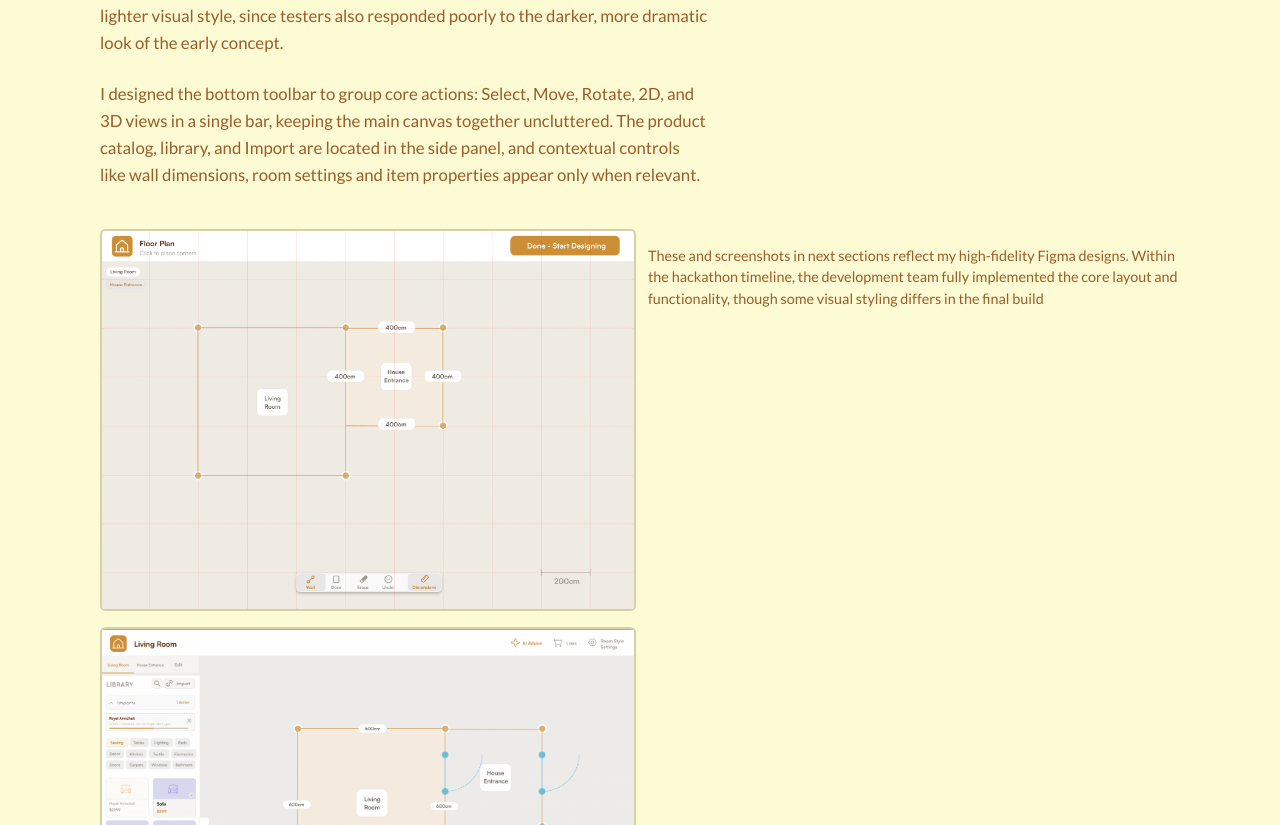
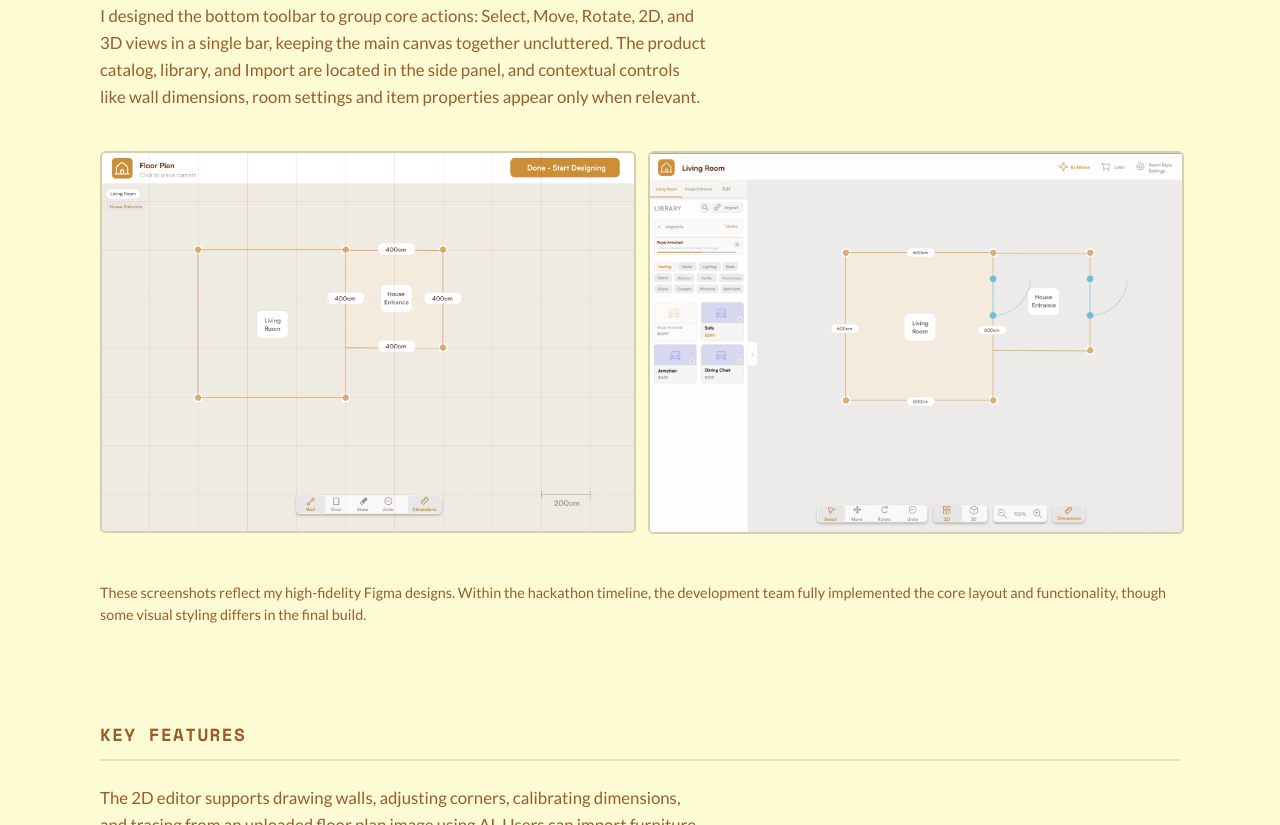
Before and after one commit to Makusa-san/portfolio, a plain HTML site: page roomcraft-project-page.html in a window 1280 px wide. Shown: the part 3039-3864 px from the top of the page. Drawn offline with nearby package versions, Linux system fonts and the light colour scheme; a web font is replaced by a local one.

Commit message:
Fixing images

```diff
--- a/roomcraft-project-page.html
+++ b/roomcraft-project-page.html
@@ -118,7 +118,6 @@
                     <img src="img/roomcraft_versions.png" alt="Product card iterations across four versions" style="width: 100%; border: 2px solid rgba(109, 74, 46, 0.25); border-radius: 0.35rem;">
                     <p class="mockup-caption">The interface went through several rounds of visual and layout refinement over the course of the project, from early concept to final design</p>
                 </div>
-                <p class="mockup-caption">The interface went through several rounds of visual and layout refinement over the course of the project, from early concept to final design</p>
                 <p>
                     To do this, I grouped core actions like Select, Move, Rotate, and switching between 2D and 3D views into a single toolbar, so the main canvas could stay uncluttered. The product catalog, library, and import tools live in a side panel, and contextual controls such as wall dimensions, room settings, and item properties only appear when they are relevant, rather than competing for attention all the time.
                 </p>
@@ -142,9 +141,9 @@
 
             <div class="project-images two no-crop">
                 <img src="img/roomcraft_building-room.png" alt="RoomCraft 2D room drawing interface">
-                <p class="mockup-caption">These and screenshots in next sections reflect my high-fidelity Figma designs. Within the hackathon timeline, the development team fully implemented the core layout and functionality, though some visual styling differs in the final build</p>
                 <img src="img/roomcraft_general-interface.png" alt="RoomCraft main editor view with furniture placed">
             </div>
+<p class="mockup-caption">These screenshots reflect my high-fidelity Figma designs. Within the hackathon timeline, the development team fully implemented the core layout and functionality, though some visual styling differs in the final build.</p>
         </section>
 
 
```
